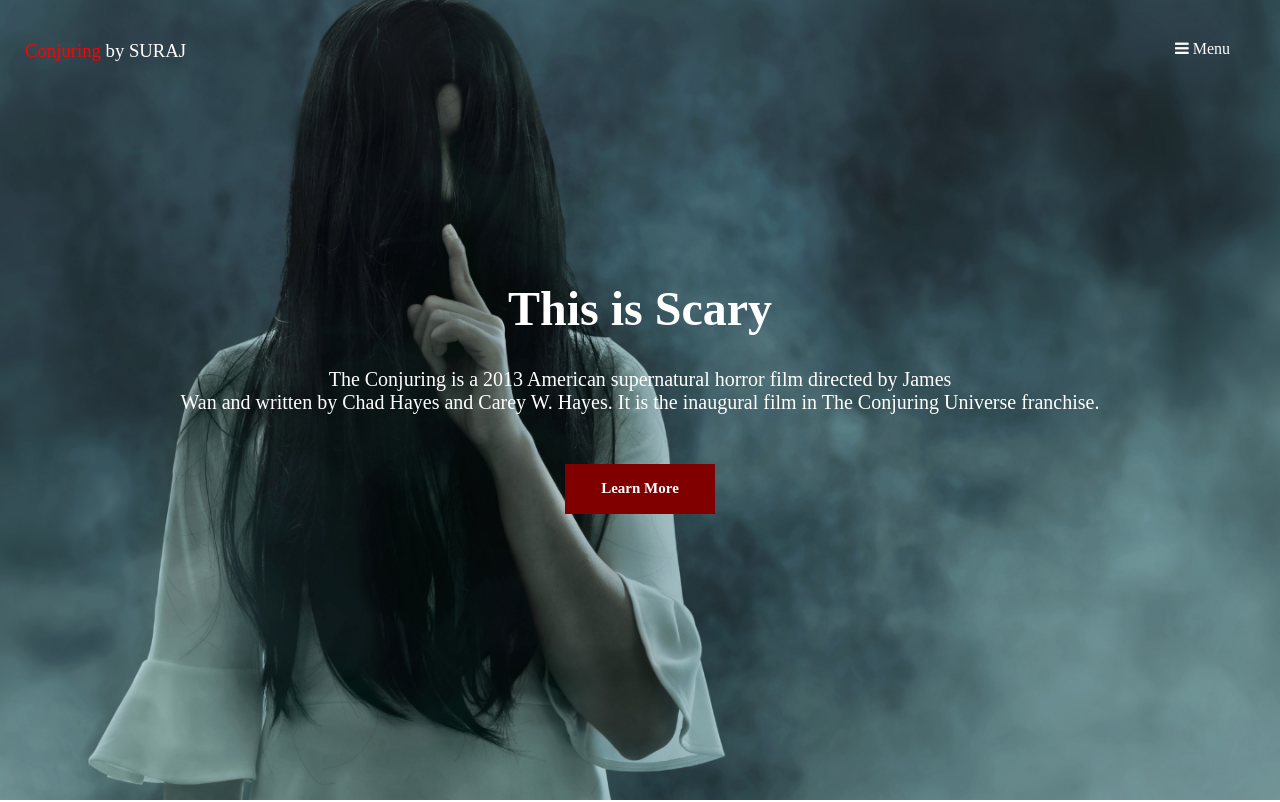
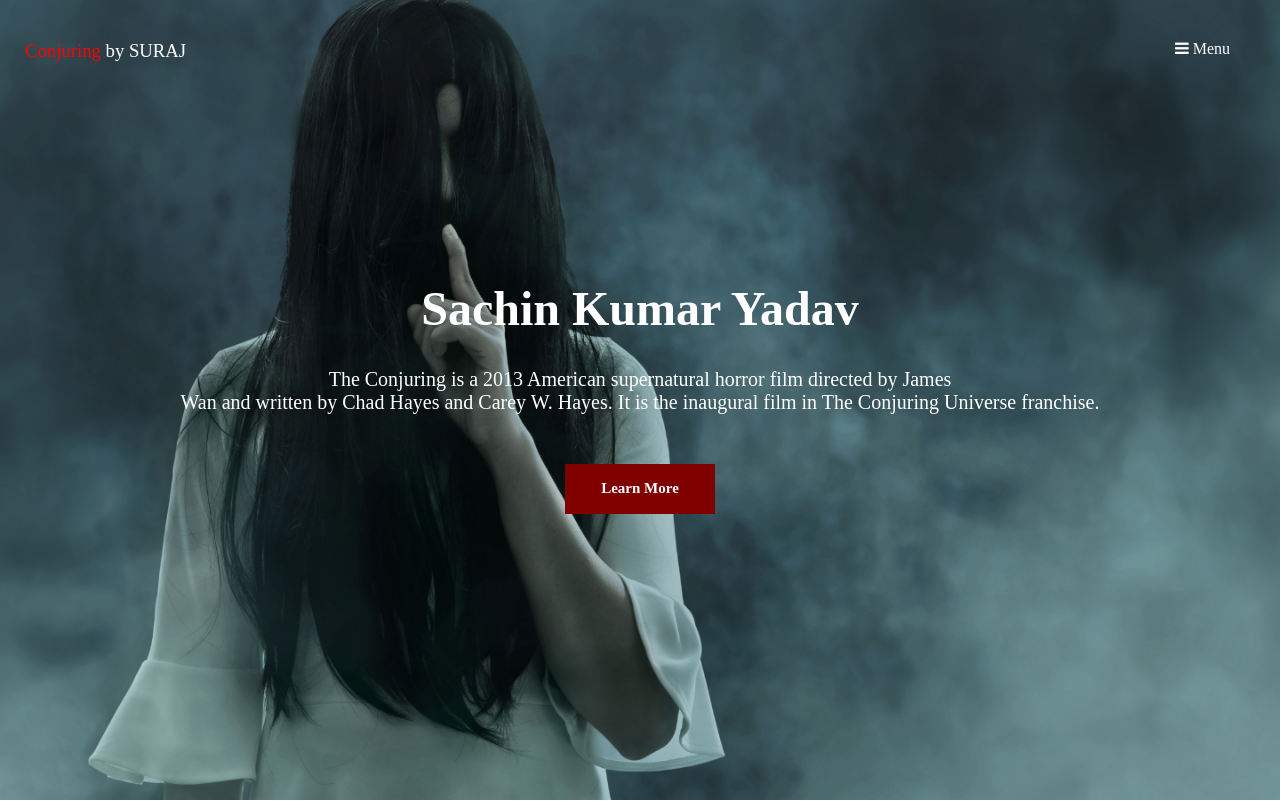
Before and after one commit to surajbarnwalsuryavanshi/Conjuring, a plain HTML site: page index.html in a window 1280 px wide. Shown: the top 802 px of the page. Drawn offline with Linux system fonts and the light colour scheme; a web font is replaced by a local one.

Commit message:
update website

```diff
--- a/index.html
+++ b/index.html
@@ -15,7 +15,7 @@
 
             <div class="banner">
 
-                <h1>This is Scary</h1>
+                <h1>Sachin Kumar Yadav</h1>
 
                 <p>The Conjuring is a 2013 American supernatural horror film directed by James<br> Wan and written by Chad Hayes and Carey W. Hayes. It is the inaugural film in The Conjuring Universe franchise.</p>
 
```
